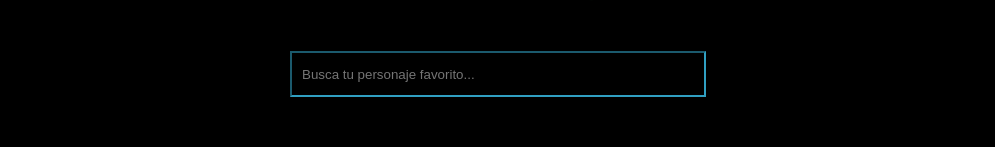
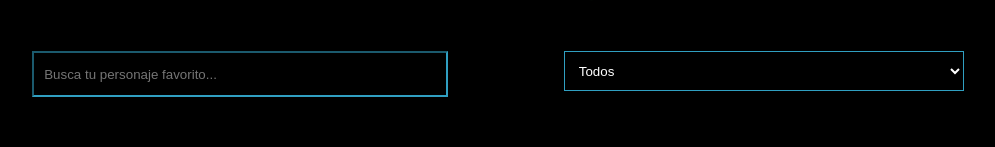
Before and after one commit to Adalab/modulo-3-evaluacion-final-mariamolinagarcia, a React (Create React App) app: page /#/ in a window 1280 px wide. Shown: the part 150-297 px from the top of the page, without its empty margins (142-1137 px from the left). Built offline with nearby package versions, Linux system fonts and the light colour scheme; no server answers.

Commit message:
filtered by species select

```diff
--- a/src/components/App.js
+++ b/src/components/App.js
@@ -15,7 +15,7 @@ function App() {
 
   const [data , setData] = useState([]);
   const [inputSearch , setInputSearch] = useState ('');
-
+  const [searchSpecies , setSearchSpecies] = useState('all');
 
 
 useEffect(() => {
@@ -39,7 +39,9 @@ console.log(selectedCharacter);
 
 
 
-
+  const handleSearchSpecies =(value)=>{
+    return setSearchSpecies(value);
+  }
 
 
   const handleSearch = (value) =>{
@@ -54,6 +56,13 @@ console.log(selectedCharacter);
         return character.name.toLocaleLowerCase().includes(inputSearch.toLocaleLowerCase()) ;
 
     })
+    .filter((character)=>{
+      if(searchSpecies=== 'all'){
+        return data;
+      }else{
+        return character.species === searchSpecies;
+      }
+    })
 
 
 
@@ -67,7 +76,7 @@ console.log(selectedCharacter);
 
       <Route exact path='/'>
         <section>
-          <Filter handleSearch={handleSearch} value={inputSearch} />
+          <Filter handleSearch={handleSearch} value={inputSearch} handleSearchSpecies={handleSearchSpecies} searchSpecies={searchSpecies}/>
           <CharacterList data={filteredData}  inputSearch= {inputSearch} />
         </section>
        </Route>
@@ -79,7 +88,7 @@ console.log(selectedCharacter);
 
        <Route>
         <ReturnButton />
-        <h2>El personaje que buscas no existe.</h2>
+        <h2>Página no encontrada.</h2>
        </Route>
 
     </Switch>
--- a/src/components/CharacterDetail.js
+++ b/src/components/CharacterDetail.js
@@ -9,7 +9,11 @@ import ReturnButton from './Return';
 
 const CharacterDetail = (props) =>{
     if(props.selectedCharacter === undefined){
-        return <p>no existe</p>
+        return (
+        <div>
+            <ReturnButton />
+        <h2>El personaje que buscas no existe.</h2>
+        </div>)
     }else{
 
 
--- a/src/components/CharacterList.js
+++ b/src/components/CharacterList.js
@@ -13,7 +13,9 @@ const CharacterList = (props) =>{
 
                 <CharacterCard characterData={characterData} />
             </li>)
-        }): <p className={`characterList__message ${props.message}`}>No hay ningún personaje que coincida con la palabra "{props.inputSearch}"</p>;
+        }) : <p className={`characterList__message ${props.message}`}>No hay ningún personaje que coincida con la palabra "{props.inputSearch}"</p>;
+
+
 
 
 
--- a/src/components/Filter.js
+++ b/src/components/Filter.js
@@ -1,18 +1,34 @@
 import '../styles/filter.scss';
 const Filter = (props) =>{
 
+    const handleForm=(ev)=> ev.preventDefault();
+
     const handleInput =(ev)=>{
-        ev.preventDefault();
         const value = ev.currentTarget.value;
         return props.handleSearch(value);
+
+    }
+    const handleSelectSpecies = (ev)=>{
+        const value= ev.currentTarget.value;
+        return props.handleSearchSpecies(value);
+
 
     }
 
     return (
         <>
-        <form className="form">
+        <form className="form" onSubmit={handleForm}>
             <label name='form__label'>
                 <input className='form__input' type='text' value={props.inputSearch} placeholder='Busca tu personaje favorito...' onChange={handleInput}/>
+            </label>
+            <label>
+                Filtra por especie:
+            <select className='form__input' name='species' id='species' value={props.searchSpecies} onChange={handleSelectSpecies}>
+
+            <option value='all'>Todos</option>
+            <option value='Alien'>Alien</option>
+                <option value='Human'>Human</option>
+            </select>
             </label>
         </form>
 
--- a/src/styles/characterDetail.scss
+++ b/src/styles/characterDetail.scss
@@ -9,6 +9,7 @@
   @media (min-width: 768px) {
     flex-direction: row;
     justify-content: center;
+    width: 600px;
   }
   &__icon {
     width: 20px;
```
